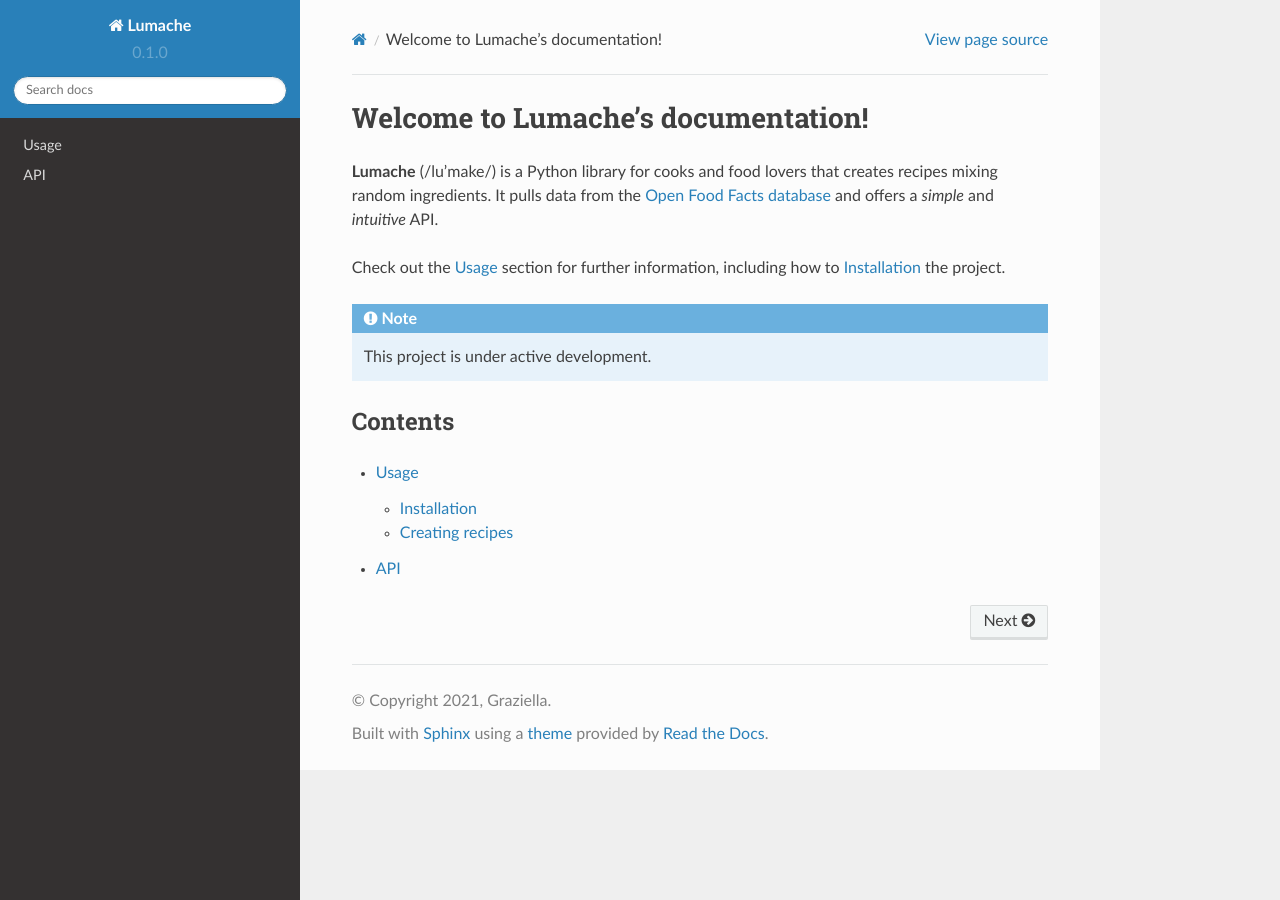
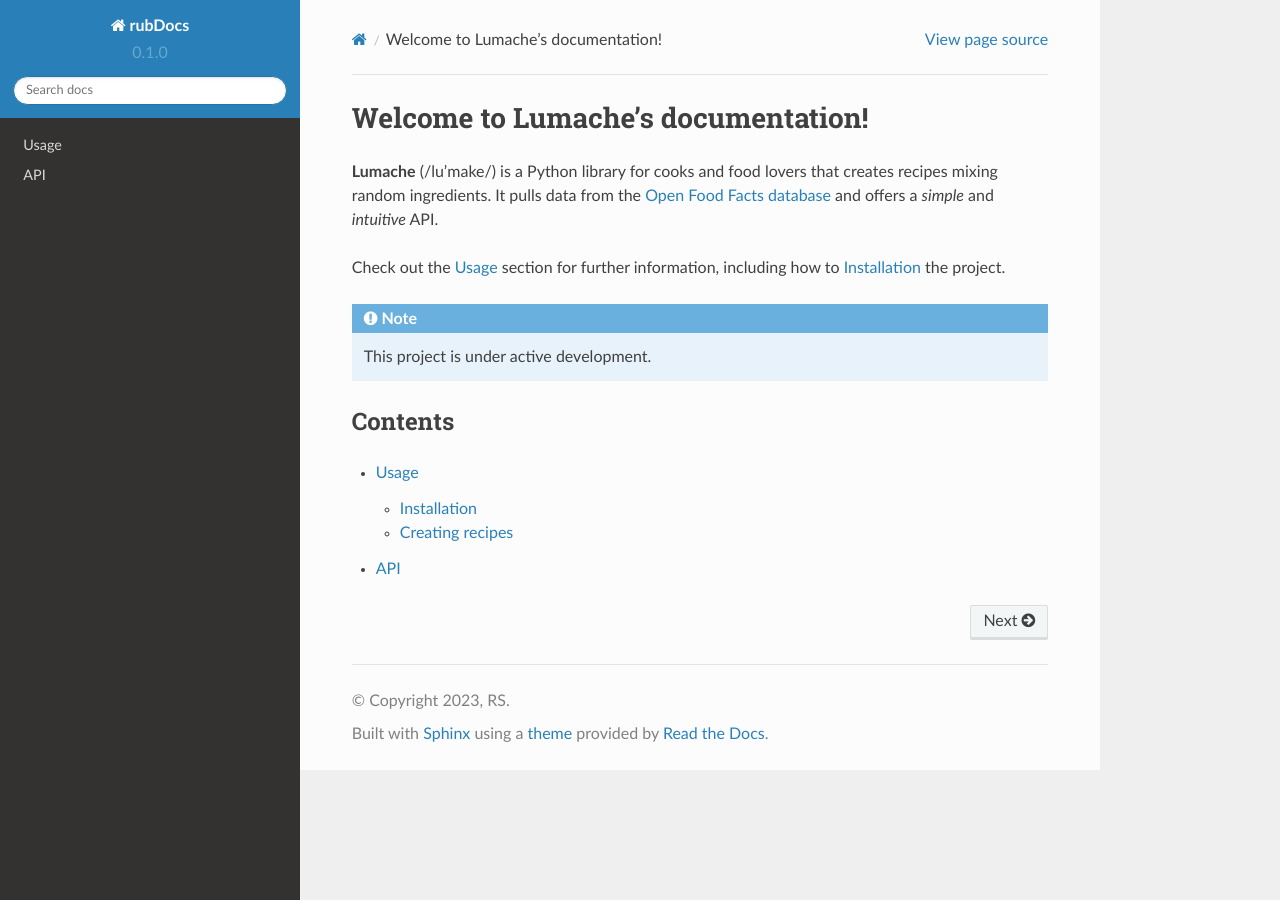
Before and after one commit to rubensosaes/rtd-tutorial, a Sphinx documentation site: the page built from docs/source/index.rst, in a window 1280 px wide. Built offline with Sphinx 7.4.7 and the Read the Docs theme 2.0.0, drawn with Linux system fonts in a browser that asks for light colours.

Commit message:
Update conf.py

```diff
--- a/docs/source/conf.py
+++ b/docs/source/conf.py
@@ -2,9 +2,9 @@
 
 # -- Project information
 
-project = 'Lumache'
-copyright = '2021, Graziella'
-author = 'Graziella'
+project = 'rubDocs'
+copyright = '2023, RS'
+author = 'Rubén Sosa'
 
 release = '0.1'
 version = '0.1.0'
```
